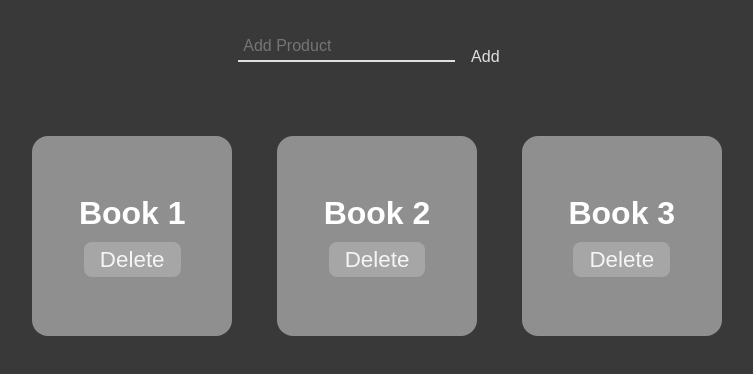
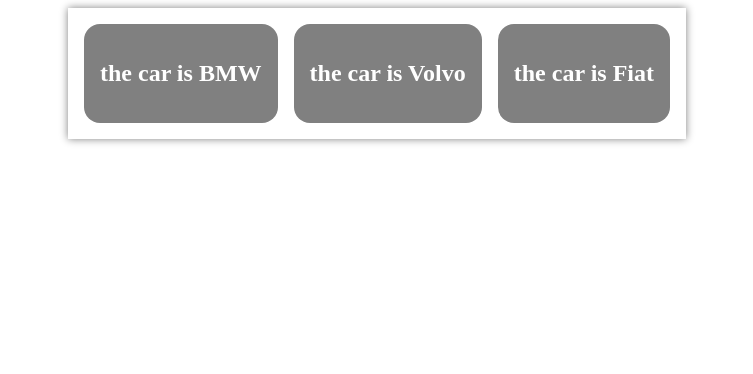
Before and after one commit to womoboy/react-daywork, a React (Create React App) app: page / in a window 1280 px wide. Shown: the top 374 px of the page, without its empty margins (263-1016 px from the left). Built offline with nearby package versions, Linux system fonts and the light colour scheme; data requests are answered from the project's data file.

Commit message:
create car component and garage component to create a list of car in garage

```diff
--- a/src/App.js
+++ b/src/App.js
@@ -1,47 +1,11 @@
-import { useState , useEffect} from 'react';
-import ProductList from './components/productList/ProductList';
-import AddProduct from './components/AddProduct/AddProduct';
+import Garage from "./components/garage/Garage";
 
-const App = () => {
-    const [products, setProducts] = useState([]);
-
-    useEffect(()=> {
-        const  sendRequest = async ()=> {
-            const response = await fetch('http://localhost:8000/products');
-            const responseData = await response.json();
-
-            setProducts(responseData);
-        }
-
-        sendRequest();
-    }, []);
-
-    const addProduct = async (title) => {
-        const response = await fetch('http://localhost:8000/products', {
-            method: 'POST',
-            headers: {
-                'Content-type': 'application/json'
-            },
-            body: JSON.stringify(title)
-        });
-
-        const responseData = await response.json();
-
-        setProducts([...products, responseData]);
-    };
-
-    const onDelete = async (id) => {
-        await fetch(`http://localhost:8000/products/${id}`, {method: 'DELETE'});
-
-        setProducts(products.filter((item) => item.id !== id));
-    };
-
+function App() {
     return (
-        <div className="container">
-            <AddProduct onAdd={addProduct}/>
-            <ProductList products={products} onDelete={onDelete}/>
+        <div>
+            <Garage />
         </div>
-    );
+    )
 }
 
 export default App;
--- a/src/components/AddProduct/AddProduct.css
+++ /dev/null
@@ -1,23 +0,0 @@
-.add-product-form {
-    display: flex;
-    justify-content: center;
-    padding: 2rem 0;
-}
-
-.form-control input {
-    padding: 0.3rem;
-    background: transparent;
-    border: none;
-    border-bottom: 2px solid #e0e0e0;
-    font: inherit;
-    color: #e0e0e0;
-    outline: none;
-}
-
-.form-btn {
-    margin: 1rem;
-    background: transparent;
-    border: none;
-    font: inherit;
-    color: #e0e0e0;
-}
--- a/src/components/AddProduct/AddProduct.js
+++ /dev/null
@@ -1,33 +0,0 @@
-import {useState} from 'react';
-
-import './AddProduct.css';
-
-const AddProduct = ({onAdd}) => {
-    const [title, setTitle] = useState('');
-
-    const submitForm = (event) => {
-        event.preventDefault();
-
-        onAdd({title});
-
-        setTitle('');
-    }
-
-    return (
-        <div>
-            <form className='add-product-form' onSubmit={submitForm}>
-                <div className='form-control'>
-                    <input
-                     type="text"
-                     placeholder='Add Product'
-                     value={title}
-                     onChange={(e) => setTitle(e.target.value )}
-                     />
-                </div>
-                <button type='submit' className='form-btn'>Add</button>
-            </form>
-        </div>
-    );
-};
-
-export default AddProduct;
--- /dev/null
+++ b/src/components/car/Car.js
@@ -0,0 +1,11 @@
+import './Car.scss';
+
+const Car = (probs) => {
+    return (
+        <div className='car'>
+            <h2>the car is {probs.title}</h2>
+        </div>
+    )
+}
+
+export default Car;
--- /dev/null
+++ b/src/components/car/Car.scss
@@ -0,0 +1,6 @@
+.car {
+    padding: 1rem;
+    background-color: gray;
+    color: white;
+    border-radius: 1rem;
+}
--- /dev/null
+++ b/src/components/garage/Garage.js
@@ -0,0 +1,14 @@
+import Car from '../car/Car';
+import './Garage.scss';
+
+const Garage = () => {
+    return (
+        <div className='garage-cars'>
+            <div><Car title="BMW"/></div>
+            <div><Car title="Volvo"/></div>
+            <div><Car title="Fiat"/></div>
+        </div>
+    )
+}
+
+export default Garage;
--- /dev/null
+++ b/src/components/garage/Garage.scss
@@ -0,0 +1,10 @@
+.garage-cars {
+    display: flex;
+    justify-content: center;
+    align-items: center;
+    box-shadow: 0 0 0.5rem gray;
+    width: fit-content;
+    margin: auto;
+    padding: 1rem;
+    column-gap: 1rem;
+}
--- a/src/components/product/Product.css
+++ /dev/null
@@ -1,33 +0,0 @@
-.product {
-    width: 200px;
-    height: 200px;
-    background-color: rgb(143, 143, 143);
-    margin: 1.4rem;
-    border-radius: 1rem;
-    display: flex;
-    flex-direction: column;
-    justify-content: center;
-    align-items: center;
-    row-gap: 0.6rem;
-}
-
-.title {
-    font-size: 2rem;
-}
-
-.btn {
-    font-size: 1.4rem;
-    padding: 0.3rem 1rem;
-    border: none;
-    border-radius: 0.5rem;
-    background-color: rgb(166, 166, 166);
-    color: whitesmoke;
-}
-
-.btn:hover {
-    color: greenyellow;
-}
-
-.btn:active {
-    background-color: green;
-}
--- a/src/components/product/Product.js
+++ /dev/null
@@ -1,13 +0,0 @@
-
-import './Product.css';
-
-const Product = ({product, onDelete}) => {
-    return (
-        <div className='product'>
-            <h2 className='title'>{product.title}</h2>
-            <button className='btn' onClick={() => onDelete(product.id)}>Delete</button>
-        </div>
-    );
-}
-
-export default Product;
--- a/src/components/productList/ProductList.css
+++ /dev/null
@@ -1,5 +0,0 @@
-.product-list {
-    display: flex;
-    justify-content: center;
-    align-items: center;
-}
--- a/src/components/productList/ProductList.js
+++ /dev/null
@@ -1,14 +0,0 @@
-import Product from "../product/Product";
-import './ProductList.css';
-
-const ProductList = ({products, onDelete}) => {
-    return (
-        <div className="product-list">
-            {products.map((item)=>{
-                return <Product key={item.id} product={item} onDelete={onDelete}/>;
-            })}
-        </div>
-    )
-}
-
-export default ProductList;
--- a/src/index.js
+++ b/src/index.js
@@ -1,7 +1,7 @@
+import App from "./App";
+import React from "react";
+import ReactDOM from "react-dom/client";
 
-import App from './App';
-import ReactDOM from 'react-dom/client';
-import './index.css';
+const root = ReactDOM.createRoot(document.getElementById("root"));
 
-let root = ReactDOM.createRoot(document.getElementById('root'));
-root.render(<App />);
+root.render(<App title="Book 1"/>);
```
